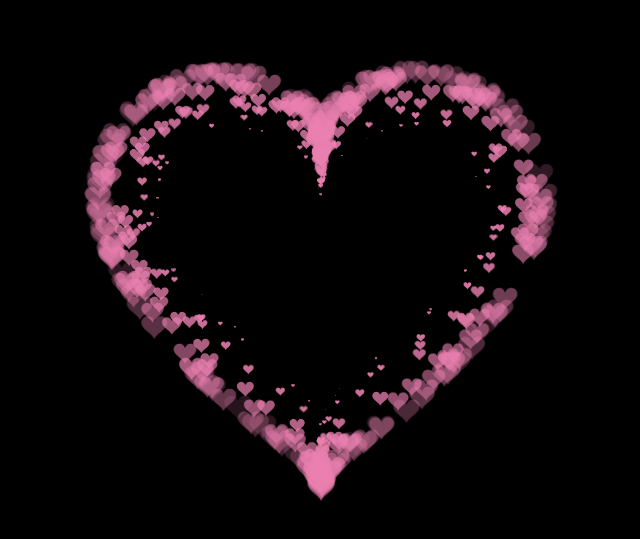
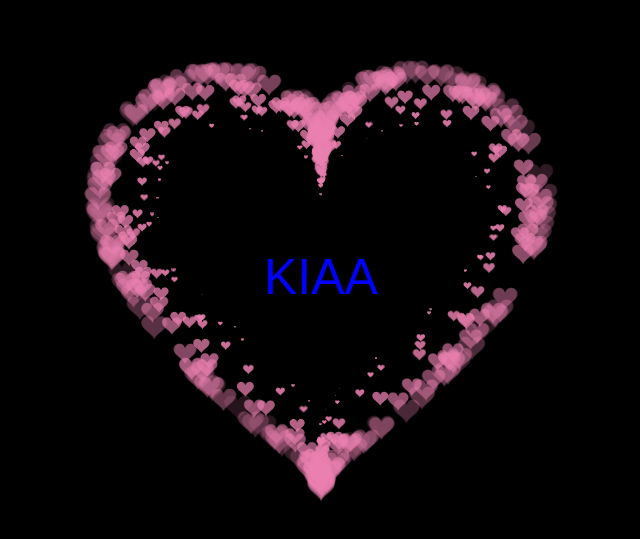
Before and after one commit to Andikaalamprt/love, a plain HTML site: page index.html in a window 1280 px wide. Shown: the part 123-662 px from the top of the page, without its empty margins (319-959 px from the left). Drawn offline with Linux system fonts and the light colour scheme.

Commit message:
Update index.html

```diff
--- a/index.html
+++ b/index.html
@@ -39,7 +39,7 @@
 </head>
 <body>
     <canvas id="pinkboard"></canvas>
-    <div class="heart-text"></div>
+    <div class="heart-text">KIAA</div>
     <script>
         var settings = {
     particles: {
```
